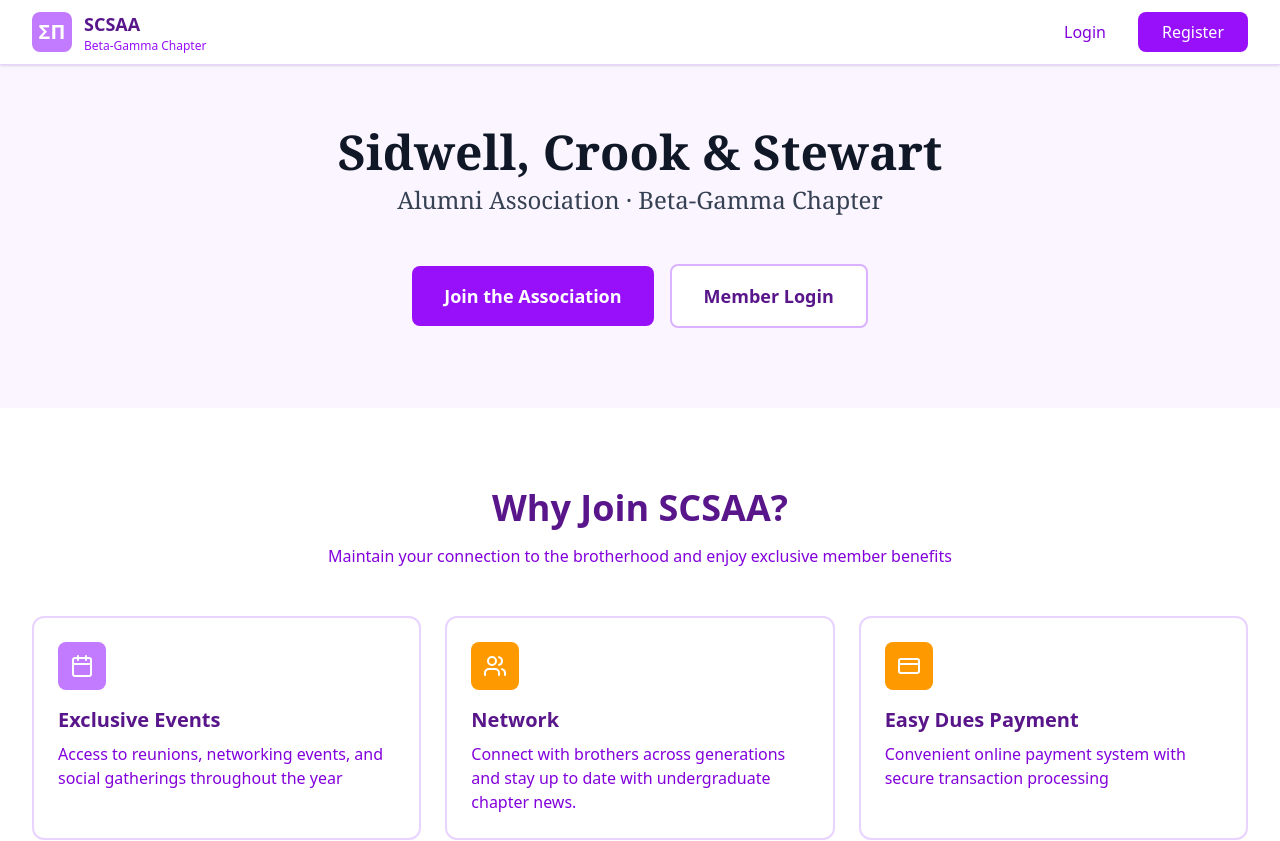
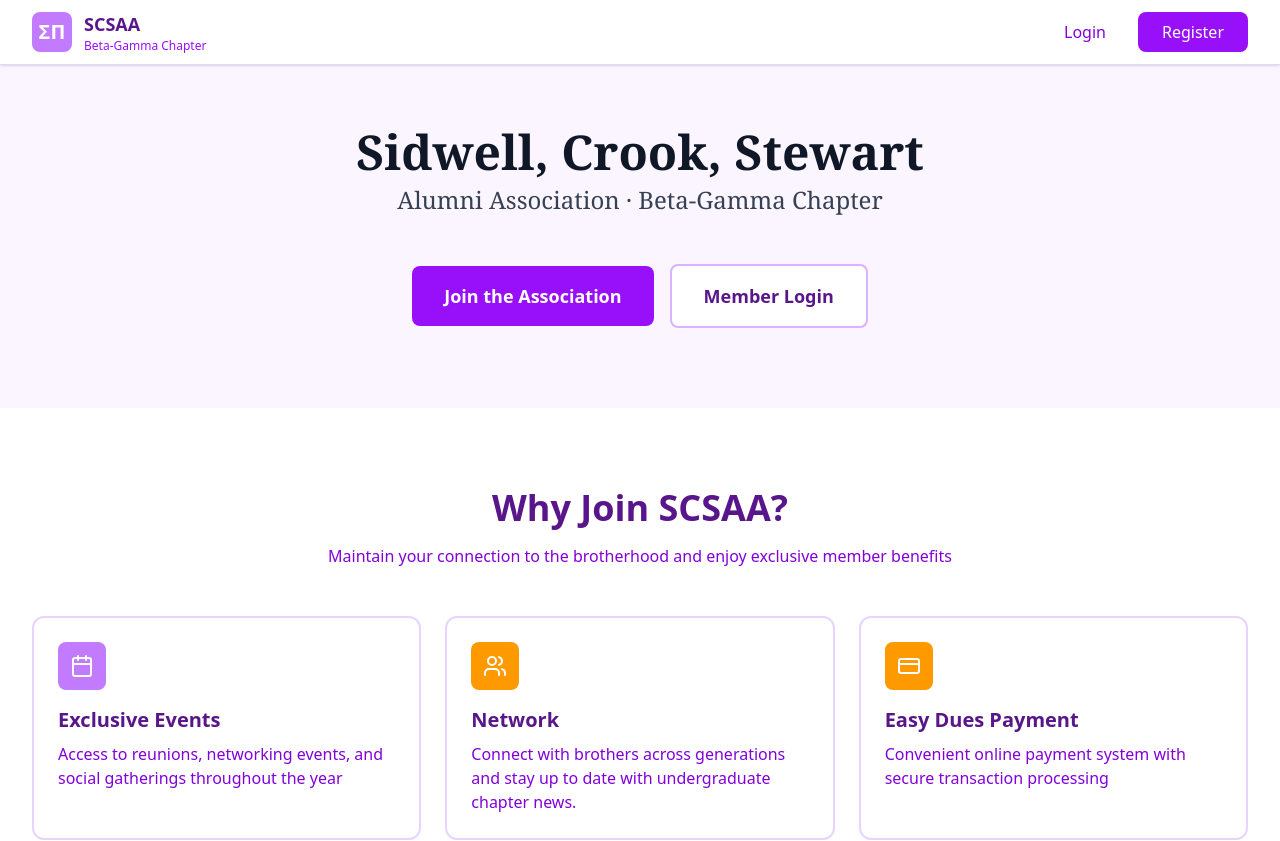
Before and after one commit to maxpilipovic/scsaa, a React (Vite) app in the folder frontend/: page / in a window 1280 px wide. Shown: the top 841 px of the page. Built offline with nearby package versions, Linux system fonts and the light colour scheme; no server answers.

Commit message:
Added landing page

```diff
--- a/frontend/src/components/Hero.jsx
+++ b/frontend/src/components/Hero.jsx
@@ -10,7 +10,7 @@ function Hero() {
       <div className="max-w-7xl mx-auto text-center">
         <div className="max-w-4xl mx-auto text-center mb-12">
           <h1 className="text-4xl sm:text-5xl font-serif font-bold text-gray-900">
-            Sidwell, Crook & Stewart
+            Sidwell, Crook, Stewart
           </h1>
           <p className="mt-2 text-xl sm:text-2xl font-serif text-gray-700">
             Alumni Association · Beta-Gamma Chapter
```
